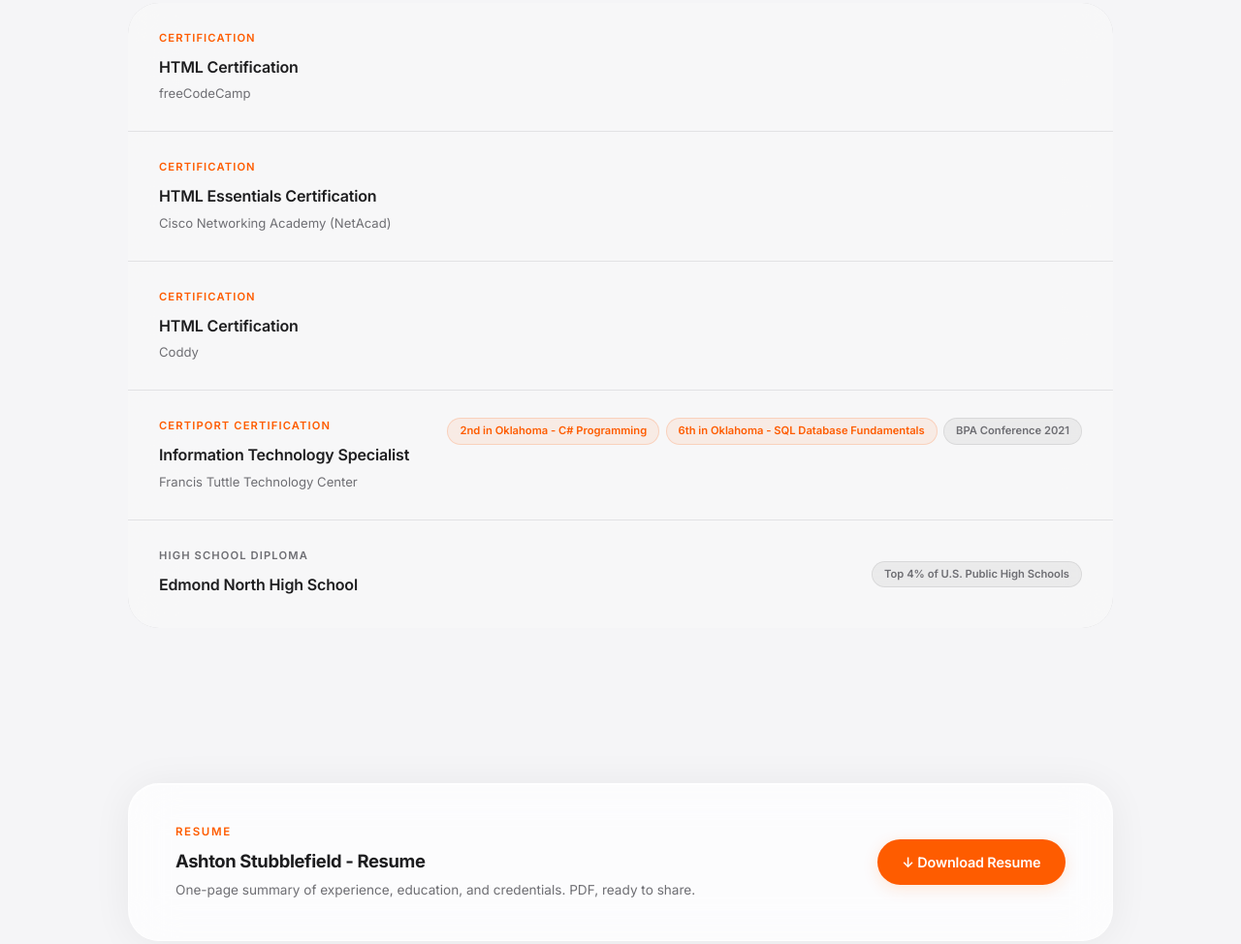
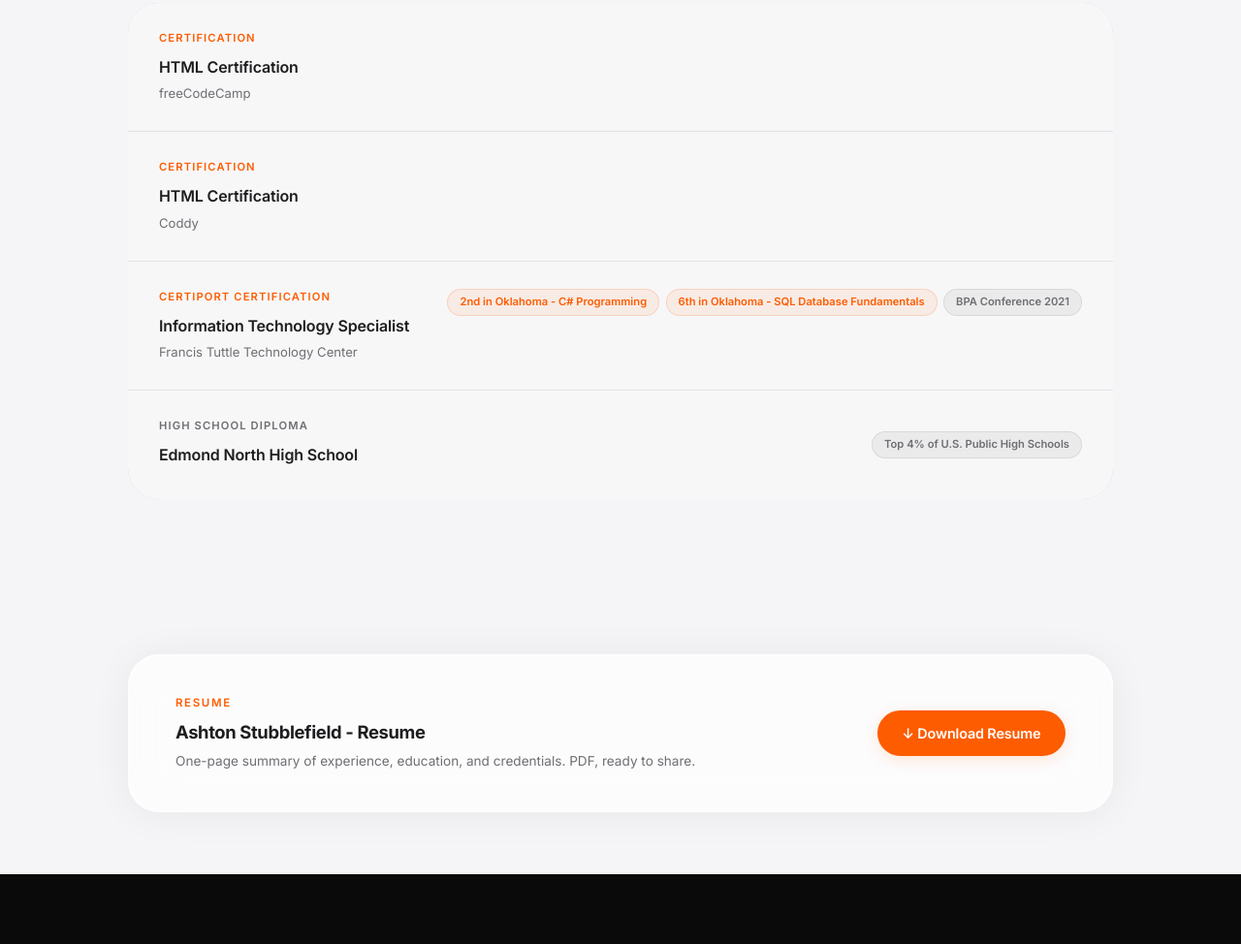
Before and after one commit to ashstumusic/ashstu.codes, a plain HTML site: page about.html in a window 1280 px wide. Shown: the part 2314-3288 px from the top of the page at 97% size. Drawn offline with Linux system fonts and the light colour scheme.

Commit message:
Resume + About: remove Cisco NetAcad certification

```diff
--- a/about.html
+++ b/about.html
@@ -190,14 +190,6 @@
           <div class="glass-card" style="border-radius: 0; border: none; padding: 1.75rem 2rem; box-shadow: none; display: flex; justify-content: space-between; align-items: center; flex-wrap: wrap; gap: 1rem;">
             <div>
               <p style="font-size: 0.7rem; font-weight: 600; text-transform: uppercase; letter-spacing: 0.1em; color: var(--accent); margin-bottom: 0.5rem;">Certification</p>
-              <h3 style="margin-bottom: 0.25rem;">HTML Essentials Certification</h3>
-              <p style="font-size: 0.82rem; color: var(--muted);">Cisco Networking Academy (NetAcad)</p>
-            </div>
-          </div>
-
-          <div class="glass-card" style="border-radius: 0; border: none; padding: 1.75rem 2rem; box-shadow: none; display: flex; justify-content: space-between; align-items: center; flex-wrap: wrap; gap: 1rem;">
-            <div>
-              <p style="font-size: 0.7rem; font-weight: 600; text-transform: uppercase; letter-spacing: 0.1em; color: var(--accent); margin-bottom: 0.5rem;">Certification</p>
               <h3 style="margin-bottom: 0.25rem;">HTML Certification</h3>
               <p style="font-size: 0.82rem; color: var(--muted);">Coddy</p>
             </div>
```
Also changed, not shown: cv.html (+0 -7 lines), 1 other file.
